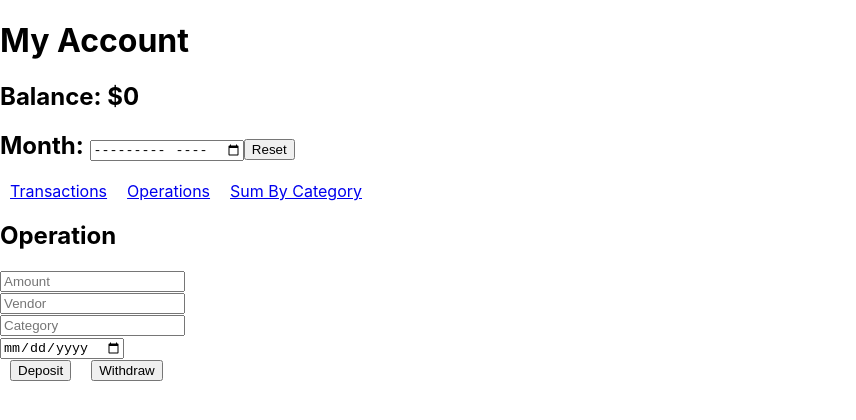
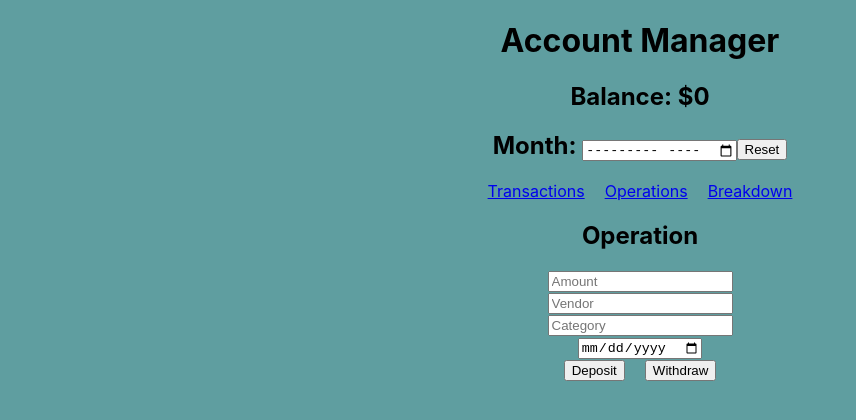
Before and after one commit to yonatanahi/bank, a React (Create React App) app: page /operations in a window 1280 px wide. Shown: the top 420 px of the page, without its empty margins (0-856 px from the left). Built offline with nearby package versions, Linux system fonts and the light colour scheme; no server answers.

Commit message:
fixing withraw and deposit buttons

```diff
--- a/src/App.css
+++ b/src/App.css
@@ -1,31 +1,30 @@
-.App {
+body {
   text-align: center;
-}
+  background-color: cadetblue;
 
-.App-logo {
-  height: 40vmin;
-}
-
-.App-header {
-  background-color: #282c34;
-  min-height: 100vh;
-  display: flex;
-  flex-direction: column;
-  align-items: center;
-  justify-content: center;
-  font-size: calc(10px + 2vmin);
-  color: white;
-}
-
-.App-link {
-  color: #09d3ac;
 }
 
 .link{
   margin: 10px;
 }
 
-.transactions{
+.transaction{
   display: grid;
   grid-template-columns: repeat(5, 100px);
+  text-align: center;
+
 }
+
+#header{
+  background-color: cadetblue;
+}
+
+#transactions-container{
+  background-color: darkcyan;
+}
+
+.breakdown{
+  display: grid;
+  grid-template-columns: 100px 100px;
+  text-align: center;
+}
--- a/src/App.js
+++ b/src/App.js
@@ -95,21 +95,21 @@ class App extends Component {
     return (
 
       <Router>
-        <div>
-          <h1>My Account</h1>
+        <div id="header">
+          <h1>Account Manager</h1>
           <h2>Balance: ${this.balance()}</h2>
           <h2>Month: <input type="month" onChange={this.filterByMonth}></input><button onClick={this.reset}>Reset</button></h2>
 
 
           <Link to="/transactions" className="link">Transactions</Link>
           <Link to="/operations" className="link">Operations</Link>
-          <Link to="/sum_by_category" className="link">Sum By Category</Link>
+          <Link to="/breakdown" className="link">Breakdown</Link>
           {/* <Link to="/sort_by" className="link">Sort By</Link> */}
 
 
         </div>
         <Route path="/transactions" exact render={() => <Transactions transactions_to_display={this.state.transactions_to_display} delete={this.delete} transactions={this.state.transactions}/>} />
-        <Route path="/sum_by_category" exact render={() => <SumByCategory transactions_to_display={this.state.transactions_to_display} categories={this.state.categories}/>} />
+        <Route path="/breakdown" exact render={() => <SumByCategory transactions_to_display={this.state.transactions_to_display} categories={this.state.categories}/>} />
         <Route path="/operations" exact render={() => <Operations transactions={this.state.transactions} addOperation={this.addOperation} />} />
         {/* <Route path="/sort_by" exact render={() => <SortBy/>} /> */}
       </Router>
--- a/src/components/Operations.js
+++ b/src/components/Operations.js
@@ -9,6 +9,7 @@ class Operations extends Component {
             vendor: null,
             category: null
         }
+        this.operation = {}
         this.handleInputChange = this.handleInputChange.bind(this);
     }
 
@@ -21,30 +22,18 @@ class Operations extends Component {
             value = Number(value)
         }
 
-         this.setState({
-            [name]: value
-        });
+         this.operation[name] = value
+
     }
 
     deposit = (e) => {
-        if (this.state.amount < 0) {
-            let positive = this.state.amount * -1
-            this.setState({
-                amount: positive
-            })
-        }
-        this.props.addOperation(this.state)
+        this.operation.amount = Math.abs(this.operation.amount)
+        this.props.addOperation(this.operation)
     }
 
     withdraw = async (e) => {
-        if (this.state.amount > 0) {
-            let negative = this.state.amount * -1
-             this.setState({
-                amount: negative
-            })
-        }
-
-        this.props.addOperation(this.state)
+        this.operation.amount = -Math.abs(this.operation.amount)
+        this.props.addOperation(this.operation)
     }
 
 
--- a/src/components/SumByCategory.js
+++ b/src/components/SumByCategory.js
@@ -1,26 +1,26 @@
 import React, { Component } from 'react';
 
-class SumByCategory extends Component{
+class SumByCategory extends Component {
     sum = (category) => {
         let transactions_to_display = this.props.transactions_to_display
         let sum = 0
-        for(let t of transactions_to_display){
-            if(t.category === category){
+        for (let t of transactions_to_display) {
+            if (t.category === category) {
                 sum += t.amount
             }
         }
         return sum
     }
 
-    render(){
+    render() {
         let categories = this.props.categories
 
-        return(
+        return (
             <div>
-                <h2>Sum By Category</h2>
-        {categories.map(c => <div>{c}: {this.sum(c)}</div>)}
+                <h2>Breakdown</h2>
+                {categories.map(c => <div className="breakdown" key={categories.indexOf(c)}><span>{c}:</span> <span>{this.sum(c)}</span></div>)}
             </div>
-            )
+        )
     }
 
 }
--- a/src/components/Transcations.js
+++ b/src/components/Transcations.js
@@ -1,6 +1,5 @@
 import React, { Component } from 'react';
 import Transaction from './Transction';
-import '../App.css';
 
 class Transactions extends Component{
     // constructor(){
@@ -17,9 +16,9 @@ class Transactions extends Component{
         let transactions_to_display = this.props.transactions_to_display
         let transactions = this.props.transactions
         return(
-            <div>
+            <div id="transactions-container">
                 <h2>Transactions</h2>
-                <h3 className="transactions"><span>amount</span> <span>vendor</span> <span>category</span> <span>date</span></h3>
+                <h3 className="transaction"><span>amount</span> <span>vendor</span> <span>category</span> <span>date</span></h3>
 
                    {transactions_to_display.map(t => <Transaction key={t._id} transaction = {t} delete={this.props.delete}/>)}
 
--- a/src/components/Transction.js
+++ b/src/components/Transction.js
@@ -10,7 +10,7 @@ class Transaction extends Component{
 
     render(){
         return(
-            <div className="transactions">
+            <div className="transaction">
                 <span>{this.props.transaction.amount}</span>
                 <span>{this.props.transaction.vendor}</span>
                 <span>{this.props.transaction.category}</span>
```
Also changed, not shown: notes.txt.
